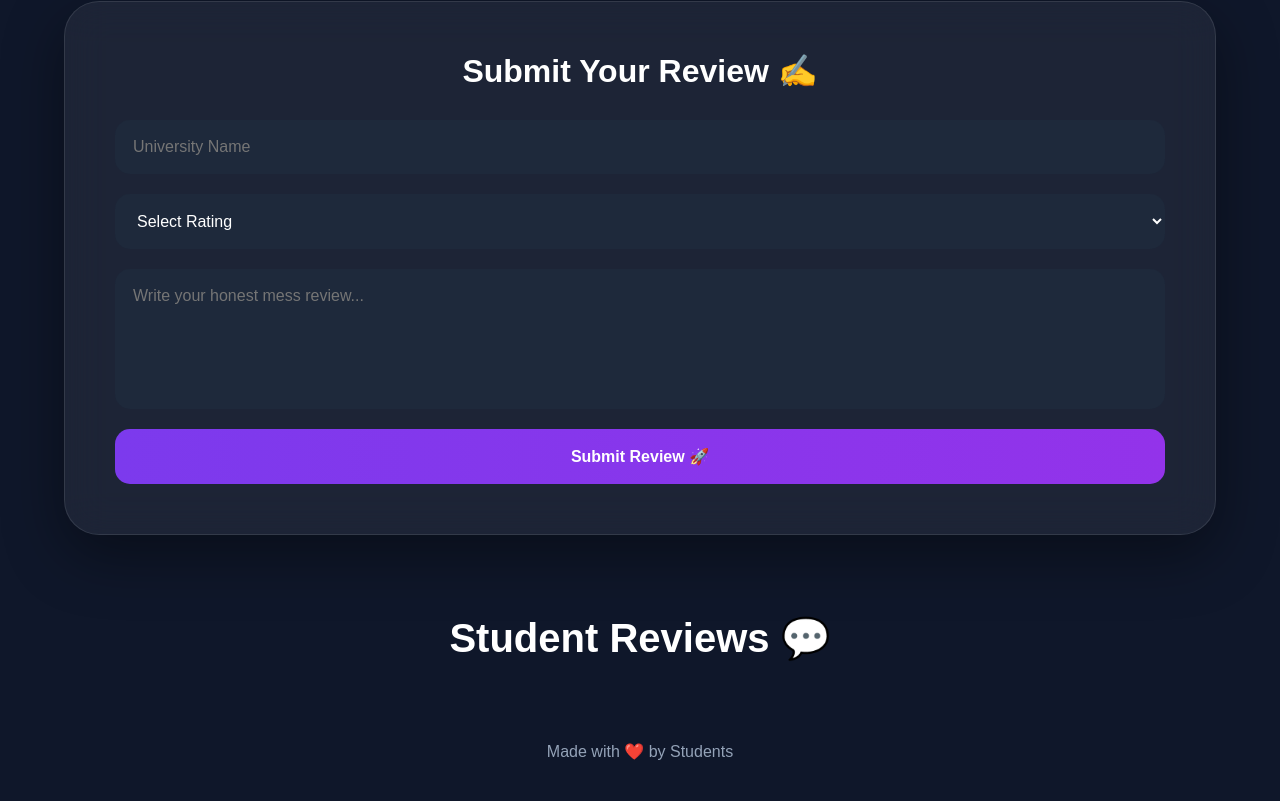
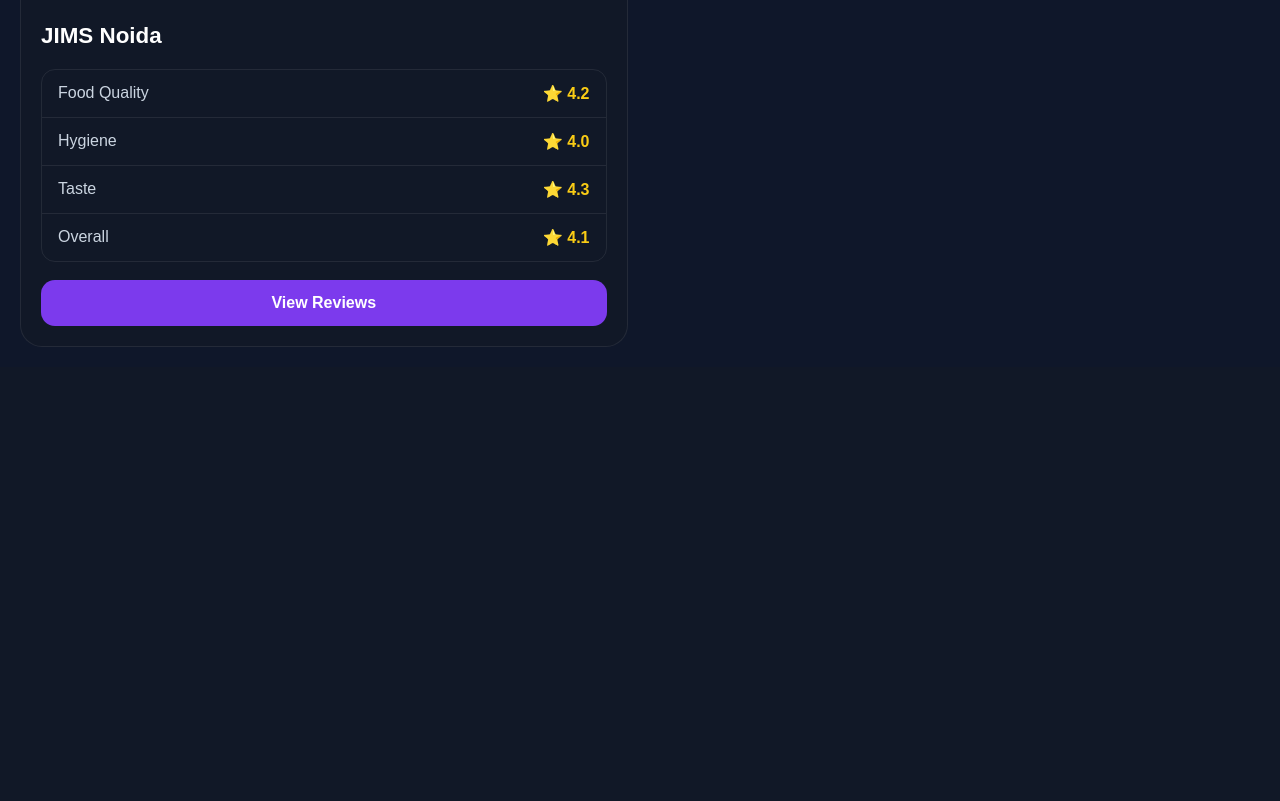
Before and after one commit to gv545312-glitch/mess-review-mvp, a Flask app: page / in a window 1280 px wide. Shown: the part 1554-2355 px from the top of the page. After the commit the page ends 1901 px from the top, so only its background shows below. Run offline with Flask 3, Linux system fonts and the light colour scheme; data that the repository does not hold is empty.

Commit message:
final dashboard ui

```diff
--- a/templates/index.html
+++ b/templates/index.html
@@ -3,7 +3,7 @@
 <head>
 <meta charset="UTF-8">
 <meta name="viewport" content="width=device-width, initial-scale=1.0">
-    <title>Mess Review MVP</title>
+<title>University Mess Reviews</title>
 
 <style>
 
@@ -11,220 +11,121 @@
     margin:0;
     padding:0;
     box-sizing:border-box;
-            scroll-behavior:smooth;
     font-family:Arial, sans-serif;
 }
 
 body{
     background:#0f172a;
     color:white;
-            overflow-x:hidden;
+    padding:20px;
 }
 
-        .bg-blur{
-            position:fixed;
-            width:500px;
-            height:500px;
-            background:#7c3aed;
-            filter:blur(180px);
-            top:-100px;
-            right:-100px;
-            z-index:-1;
-            opacity:0.5;
+.heading{
+    text-align:center;
+    margin-bottom:40px;
 }
 
-        .container{
-            width:90%;
-            max-width:1300px;
-            margin:auto;
+.heading h1{
+    font-size:3rem;
+    margin-bottom:10px;
 }
 
-        /* HERO */
-
-        .hero{
-            min-height:90vh;
-            display:flex;
-            flex-direction:column;
-            justify-content:center;
-            align-items:center;
-            text-align:center;
+.heading p{
+    color:#94a3b8;
 }
 
-        .hero h1{
-            font-size:5rem;
-            line-height:1.1;
-            margin-bottom:20px;
-            background:linear-gradient(to right,#ffffff,#c4b5fd);
-            -webkit-background-clip:text;
-            -webkit-text-fill-color:transparent;
+/* GRID */
+
+.grid{
+    display:grid;
+    grid-template-columns:repeat(2,1fr);
+    gap:25px;
 }
 
-        .hero p{
-            font-size:1.3rem;
-            color:#d1d5db;
-            margin-bottom:30px;
-        }
+/* CARD */
 
-        .hero-btn{
-            padding:18px 40px;
-            border:none;
-            border-radius:50px;
-            background:white;
-            color:black;
-            font-weight:bold;
-            font-size:1rem;
-            cursor:pointer;
+.card{
+    background:#111827;
+    border-radius:22px;
+    overflow:hidden;
+    border:1px solid rgba(255,255,255,0.08);
     transition:0.3s;
 }
 
-        .hero-btn:hover{
-            transform:scale(1.08);
-        }
-
-        /* UNIVERSITY SECTION */
-
-        .section-title{
-            font-size:2.5rem;
-            margin-bottom:40px;
-            text-align:center;
-        }
-
-        .card-grid{
-            display:grid;
-            grid-template-columns:repeat(auto-fit,minmax(250px,1fr));
-            gap:30px;
-            margin-bottom:80px;
-        }
-
-        .card{
-            position:relative;
-            overflow:hidden;
-            border-radius:25px;
-            transition:0.5s;
-            cursor:pointer;
-            height:320px;
+.card:hover{
+    transform:translateY(-5px);
 }
 
 .card img{
     width:100%;
-            height:100%;
+    height:220px;
     object-fit:cover;
-            transition:0.5s;
 }
 
-        .card:hover img{
-            transform:scale(1.1);
+/* CONTENT */
+
+.content{
+    padding:20px;
 }
 
-        .card-content{
-            position:absolute;
-            bottom:0;
-            width:100%;
-            padding:25px;
-            background:linear-gradient(to top,rgba(0,0,0,0.9),transparent);
+.uni-name{
+    font-size:1.4rem;
+    margin-bottom:20px;
 }
 
-        .card-content h3{
-            font-size:1.4rem;
+/* TABLE STYLE */
+
+.info-box{
+    border:1px solid rgba(255,255,255,0.08);
+    border-radius:14px;
+    overflow:hidden;
 }
 
-        /* FORM */
-
-        .form-section{
-            background:rgba(255,255,255,0.06);
-            border:1px solid rgba(255,255,255,0.1);
-            border-radius:35px;
-            padding:50px;
-            backdrop-filter:blur(20px);
-            box-shadow:0 20px 60px rgba(0,0,0,0.4);
-            margin-bottom:80px;
+.row{
+    display:flex;
+    justify-content:space-between;
+    padding:14px 16px;
+    border-bottom:1px solid rgba(255,255,255,0.08);
 }
 
-        .form-section h2{
-            margin-bottom:30px;
-            text-align:center;
-            font-size:2rem;
+.row:last-child{
+    border-bottom:none;
 }
 
-        form{
-            display:flex;
-            flex-direction:column;
-            gap:20px;
+.label{
+    color:#cbd5e1;
 }
 
-        input, textarea, select{
-            padding:18px;
-            border:none;
-            border-radius:15px;
-            font-size:1rem;
-            background:#1e293b;
-            color:white;
+.value{
+    color:#facc15;
+    font-weight:bold;
 }
 
-        textarea{
-            min-height:140px;
-            resize:none;
+/* BUTTON */
+
+.btn{
+    width:100%;
+    margin-top:18px;
+    padding:14px;
+    border:none;
+    border-radius:14px;
+    background:#7c3aed;
+    color:white;
+    font-size:1rem;
+    font-weight:bold;
+    cursor:pointer;
 }
 
-        button{
-            background:linear-gradient(to right,#7c3aed,#9333ea);
-            border:none;
-            padding:18px;
-            border-radius:15px;
-            font-weight:bold;
-            font-size:1rem;
-            color:white;
-            cursor:pointer;
-            transition:0.3s;
-        }
-
-        button:hover{
-            transform:translateY(-3px);
-        }
-
-        /* REVIEWS */
-
-        .review-box{
-            background:#1e293b;
-            padding:25px;
-            border-radius:20px;
-            margin-bottom:20px;
-            transition:0.3s;
-        }
-
-        .review-box:hover{
-            transform:translateY(-5px);
-        }
-
-        .review-box h3{
-            margin-bottom:10px;
-        }
-
-        .stars{
-            color:gold;
-            margin-bottom:10px;
-        }
-
-        .date{
-            margin-top:10px;
-            color:#94a3b8;
-            font-size:0.9rem;
-        }
-
-        footer{
-            text-align:center;
-            padding:40px;
-            color:#94a3b8;
-        }
+/* MOBILE */
 
 @media(max-width:768px){
 
-            .hero h1{
-                font-size:3rem;
+    .grid{
+        grid-template-columns:1fr;
     }
 
-            .hero p{
-                font-size:1rem;
+    .heading h1{
+        font-size:2rem;
     }
 
 }
@@ -234,33 +135,17 @@
 
 <body>
 
-<div class="bg-blur"></div>
+<div class="heading">
 
-<div class="container">
-
-    <!-- HERO -->
-
-    <section class="hero">
-
-        <h1>Rate Your University Mess 🍽️</h1>
+    <h1>🍽️ Mess Review Platform</h1>
 
     <p>
-            India's Most Honest Student Mess Review Platform
+        Compare mess quality across top universities
     </p>
 
-        <a href="#review-form">
-            <button class="hero-btn">
-                Explore Reviews 🚀
-            </button>
-        </a>
+</div>
 
-    </section>
-
-    <!-- UNIVERSITIES -->
-
-    <h2 class="section-title">Top Universities</h2>
-
-    <div class="card-grid">
+<div class="grid">
 
 {% for uni in universities %}
 
@@ -268,8 +153,40 @@
 
     <img src="{{ uni.image }}" alt="{{ uni.name }}">
 
-            <div class="card-content">
-                <h3>{{ uni.name }}</h3>
+    <div class="content">
+
+        <h2 class="uni-name">
+            {{ uni.name }}
+        </h2>
+
+        <div class="info-box">
+
+            <div class="row">
+                <span class="label">Food Quality</span>
+                <span class="value">⭐ 4.2</span>
+            </div>
+
+            <div class="row">
+                <span class="label">Hygiene</span>
+                <span class="value">⭐ 4.0</span>
+            </div>
+
+            <div class="row">
+                <span class="label">Taste</span>
+                <span class="value">⭐ 4.3</span>
+            </div>
+
+            <div class="row">
+                <span class="label">Overall</span>
+                <span class="value">⭐ 4.1</span>
+            </div>
+
+        </div>
+
+        <button class="btn">
+            View Reviews
+        </button>
+
     </div>
 
 </div>
@@ -278,90 +195,5 @@
 
 </div>
 
-    <!-- FORM -->
-
-    <section class="form-section" id="review-form">
-
-        <h2>Submit Your Review ✍️</h2>
-
-        {% if errors %}
-
-            {% for error in errors %}
-                <p style="color:#f87171; margin-bottom:10px;">
-                    {{ error }}
-                </p>
-            {% endfor %}
-
-        {% endif %}
-
-        <form method="POST">
-
-            <input
-                type="text"
-                name="university_name"
-                placeholder="University Name"
-                required
-            >
-
-            <select name="rating" required>
-
-                <option value="">Select Rating</option>
-
-                <option value="1">1 Star</option>
-                <option value="2">2 Star</option>
-                <option value="3">3 Star</option>
-                <option value="4">4 Star</option>
-                <option value="5">5 Star</option>
-
-            </select>
-
-            <textarea
-                name="feedback"
-                placeholder="Write your honest mess review..."
-                required
-            ></textarea>
-
-            <button type="submit">
-                Submit Review 🚀
-            </button>
-
-        </form>
-
-    </section>
-
-    <!-- REVIEWS -->
-
-    <h2 class="section-title">Student Reviews 💬</h2>
-
-    {% for review in reviews %}
-
-    <div class="review-box">
-
-        <h3>{{ review.university_name }}</h3>
-
-        <div class="stars">
-
-            {% for i in range(review.rating) %}
-                ⭐
-            {% endfor %}
-
-        </div>
-
-        <p>{{ review.feedback }}</p>
-
-        <div class="date">
-            {{ review.created_at }}
-        </div>
-
-    </div>
-
-    {% endfor %}
-
-</div>
-
-<footer>
-    Made with ❤️ by Students
-</footer>
-
 </body>
 </html>
```
Lines whose indentation alone changed are shown as unchanged.
